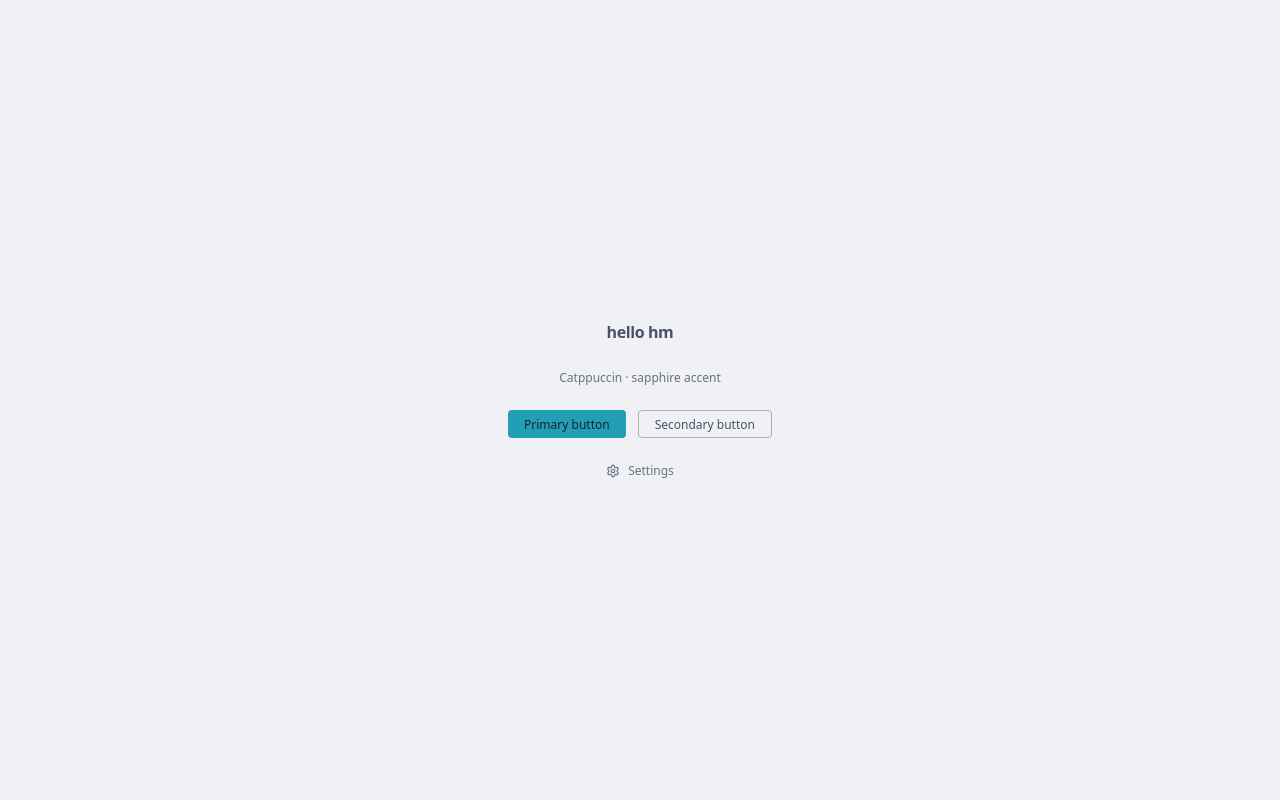
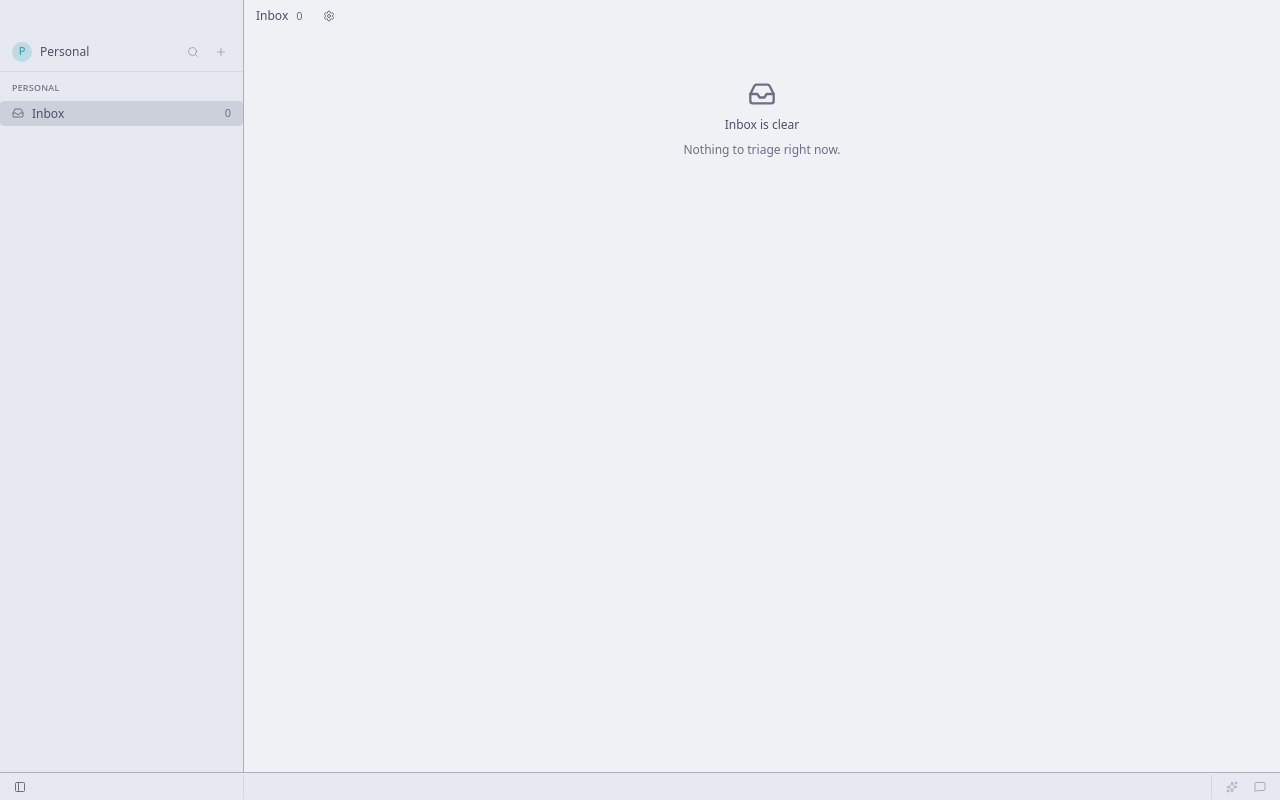
Before and after one commit to markdstafford/hm, a React (Vite) app: page / in a window 1280 px wide. Built offline with nearby package versions, Linux system fonts and the light colour scheme.

Commit message:
feat: mount AppShell with Inbox page and ⌘+Shift+D showcase

```diff
--- a/src/App.tsx
+++ b/src/App.tsx
@@ -1,24 +1,36 @@
-import { Settings } from "lucide-react";
 import { useState, useEffect, useCallback, useRef } from "react";
+import { Inbox, Settings as SettingsIcon, PanelLeft, Sparkles, MessageSquare } from "lucide-react";
 import { commands, type AppStatus } from "./bindings";
-import { type AppPreferences, DEFAULT_PREFERENCES, resolveTheme, resolveCatppuccinAccent } from "./preferences";
+import {
+  type AppPreferences,
+  DEFAULT_PREFERENCES,
+  resolveTheme,
+  resolveCatppuccinAccent,
+} from "./preferences";
 import { applyColorScheme, applyFonts, getSystemPrefersDark } from "./theme";
 import { loadPreferences, savePreferences } from "./settings/settingsStorage";
 import { restoreWindowState, registerWindowListeners } from "./windowState";
 import { SettingsPanel } from "./settings/SettingsPanel";
+import { AppShell } from "./shell/AppShell";
+import { useShortcut } from "./shell/useShortcut";
+import { IconButton } from "./ui/buttons/IconButton";
+import { NavSection } from "./ui/sidebar/NavSection";
+import { NavItem } from "./ui/sidebar/NavItem";
+import { ScopeHeader } from "./ui/sidebar/ScopeHeader";
+import { Showcase } from "./_dev/Showcase";
+import { InboxPage } from "./features/inbox/InboxPage";
 
 function App() {
   const [prefs, setPrefs] = useState<AppPreferences>(DEFAULT_PREFERENCES);
   const [saveError, setSaveError] = useState<string | null>(null);
   const [status, setStatus] = useState<AppStatus | null>(null);
   const [settingsOpen, setSettingsOpen] = useState(false);
+  const [showShowcase, setShowShowcase] = useState(false);
   const [prefersDark, setPrefersDark] = useState(getSystemPrefersDark);
   const settingsOpenerRef = useRef<HTMLButtonElement>(null);
 
   const prefsRef = useRef<AppPreferences>(DEFAULT_PREFERENCES);
-  useEffect(() => {
-    prefsRef.current = prefs;
-  }, [prefs]);
+  useEffect(() => { prefsRef.current = prefs; }, [prefs]);
 
   useEffect(() => {
     loadPreferences().then((loaded) => {
@@ -27,7 +39,6 @@ function App() {
     });
   }, []);
 
-  // Keep prefersDark in sync with OS for downstream consumers (e.g. settings preview)
   useEffect(() => {
     const mq = window.matchMedia("(prefers-color-scheme: dark)");
     const handler = () => setPrefersDark(mq.matches);
@@ -35,16 +46,14 @@ function App() {
     return () => mq.removeEventListener("change", handler);
   }, []);
 
-  // Apply color scheme whenever appearance preferences change
   useEffect(() => {
-    const prefersDark = getSystemPrefersDark();
-    const resolved = resolveTheme(prefs, prefersDark);
+    const prefersDarkNow = getSystemPrefersDark();
+    const resolved = resolveTheme(prefs, prefersDarkNow);
     const accent = resolveCatppuccinAccent(prefs);
     applyColorScheme({ ...resolved, accent });
 
     const mode = prefs.appearance?.themeMode ?? "system";
     if (mode !== "system") return;
-
     const mq = window.matchMedia("(prefers-color-scheme: dark)");
     const handler = () => {
       const r = resolveTheme(prefs, mq.matches);
@@ -63,7 +72,7 @@ function App() {
   useEffect(() => {
     applyFonts(
       prefs.appearance?.uiFont ?? DEFAULT_PREFERENCES.appearance!.uiFont!,
-      prefs.appearance?.monoFont ?? DEFAULT_PREFERENCES.appearance!.monoFont!
+      prefs.appearance?.monoFont ?? DEFAULT_PREFERENCES.appearance!.monoFont!,
     );
   }, [prefs.appearance?.uiFont, prefs.appearance?.monoFont]);
 
@@ -75,21 +84,12 @@ function App() {
 
   useEffect(() => {
     if (typeof window === "undefined" || !("__TAURI_INTERNALS__" in window)) return;
-
     let cleanup: (() => void) | null = null;
-
     registerWindowListeners(async (winPatch) => {
       const result = await savePreferences(prefsRef.current, winPatch);
-      if (result.ok) {
-        setPrefs(result.next);
-      }
-    }).then((fn) => {
-      cleanup = fn;
-    });
-
-    return () => {
-      cleanup?.();
-    };
+      if (result.ok) setPrefs(result.next);
+    }).then((fn) => { cleanup = fn; });
+    return () => { cleanup?.(); };
   }, []);
 
   const updatePreferences = useCallback(async (patch: Partial<AppPreferences>) => {
@@ -101,48 +101,58 @@ function App() {
     }
   }, [prefs]);
 
+  useShortcut("⌘+shift+d", () => setShowShowcase((v) => !v), { allowInForm: true });
+
   const handleSettingsOpen = () => setSettingsOpen(true);
   const handleSettingsClose = () => {
     setSettingsOpen(false);
     setTimeout(() => settingsOpenerRef.current?.focus(), 0);
   };
 
+  const page = showShowcase
+    ? { titleBar: <span className="text-sm text-text">Showcase</span>, header: null as React.ReactNode, content: <Showcase /> }
+    : InboxPage;
+
   return (
-    <main className="min-h-screen bg-background text-text flex flex-col items-center justify-center gap-6 font-sans">
-      <h1 className="text-lg font-semibold tracking-tight">hello hm</h1>
-
-      <p className="text-sm text-subtext">
-        Catppuccin &middot; sapphire accent
-      </p>
-
-      <div className="flex items-center gap-3">
-        <div className="h-control-base px-4 rounded bg-primary text-on-primary text-sm flex items-center">
-          Primary button
-        </div>
-        <div className="h-control-base px-4 rounded border border-border text-sm flex items-center">
-          Secondary button
-        </div>
-      </div>
-
+    <>
+      <AppShell
+        sidebarHeader={<ScopeHeader name="Personal" />}
+        sidebarContent={
+          <NavSection label="Personal">
+            <NavItem label="Inbox" count={0} icon={<Inbox size={12} />} active />
+          </NavSection>
+        }
+        mainTitleBar={
+          <>
+            {page.titleBar}
+            <span className="flex-1" />
             <button
               ref={settingsOpenerRef}
               onClick={handleSettingsOpen}
               aria-label="Open settings"
-        className="flex items-center gap-2 text-sm text-subtext hover:text-text transition-colors"
+              className="p-1 rounded text-subtext hover:text-text"
             >
-        <Settings size={14} aria-hidden={true} />
-        Settings
+              <SettingsIcon size={12} aria-hidden={true} />
             </button>
+          </>
+        }
+        mainHeader={page.header ?? undefined}
+        mainContent={page.content}
+        footerLeft={
+          <IconButton label="Toggle sidebar"><PanelLeft size={12} /></IconButton>
+        }
+        footerCenter={status ? <span className="font-mono">v{status.version} · ready: {String(status.ready)}</span> : null}
+        footerRight={
+          <>
+            <IconButton label="AI assistant (coming soon)" disabled><Sparkles size={12} /></IconButton>
+            <IconButton label="Chat (coming soon)" disabled><MessageSquare size={12} /></IconButton>
+          </>
+        }
+      />
 
       {saveError && (
-        <p role="alert" className="text-xs text-red">
+        <p role="alert" className="fixed bottom-12 left-4 text-xs text-red bg-mantle px-2 py-1 rounded border border-red">
           {saveError}
-        </p>
-      )}
-
-      {status && (
-        <p className="text-xs text-subtext font-mono">
-          v{status.version} · ready: {String(status.ready)}
         </p>
       )}
 
@@ -153,7 +163,7 @@ function App() {
         onUpdatePreferences={updatePreferences}
         prefersDark={prefersDark}
       />
-    </main>
+    </>
   );
 }
 
```
Also changed, not shown: 1 other file (tests, documents, lock files or other folders). Lines whose indentation alone changed are shown as unchanged.
